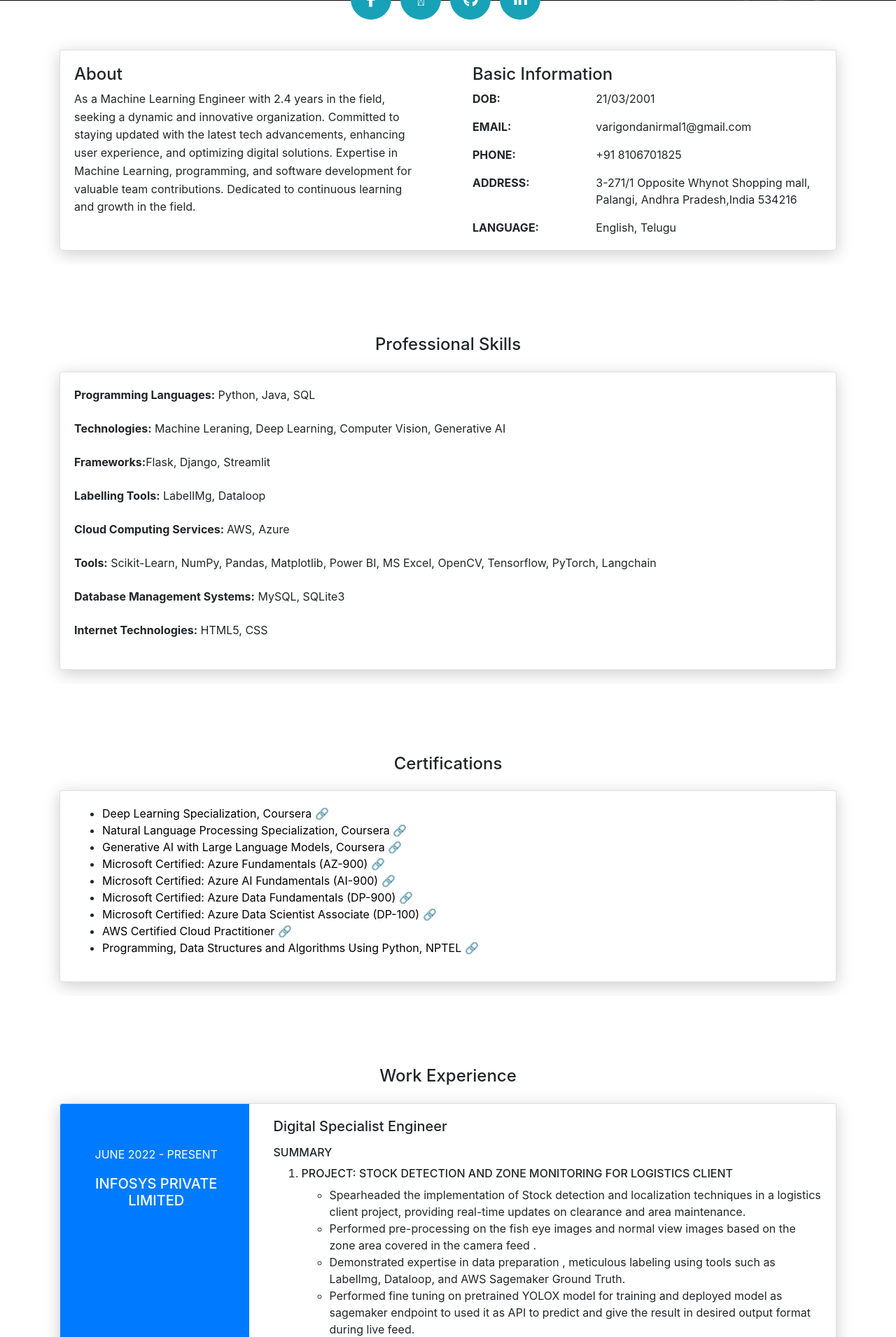
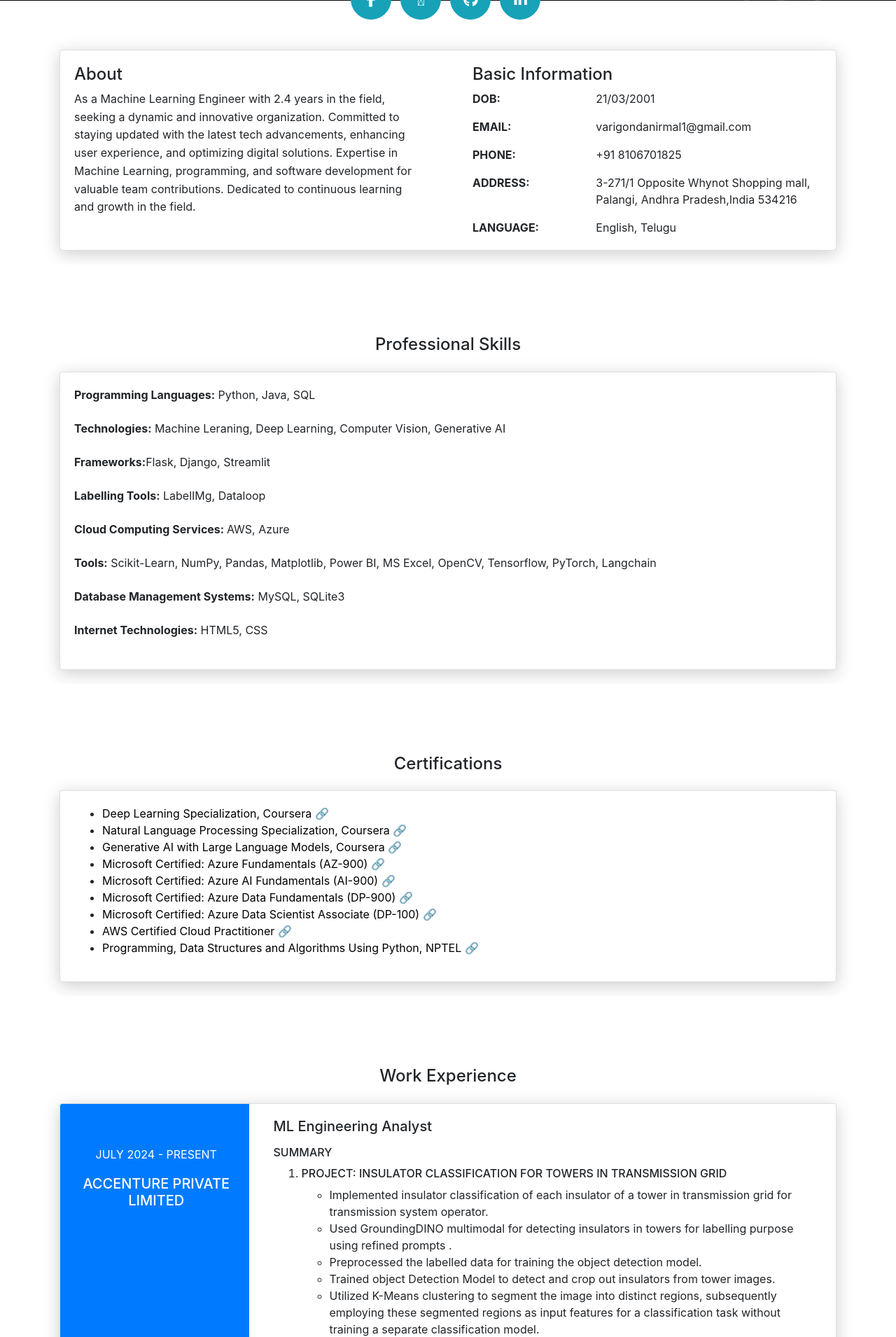
Before and after one commit to NirmalVignu/portifolio, a Flask app: page / in a window 1280 px wide. Shown: the part 549-2459 px from the top of the page at 70% size. Run offline with Flask 2, Linux system fonts and the light colour scheme; some libraries are stand-ins or nearby versions.

Commit message:
new commit

```diff
--- a/templates/index.html
+++ b/templates/index.html
@@ -60,10 +60,10 @@
             </div>
             <div class="container">
               <div class="content-center">
-                <div class="cc-profile-image"><a href="#"><img src="static/images/nirmal_photo_new.jpg"
+                <div class="cc-profile-image"><a href="#"><img src="static/images/nirmal_photo.jpg"
                       alt="Image" /></a></div>
                 <div class="h2 title">Varigonda Sai Nirmal Vignu</div>
-                <p class="category text-white">Machine Learning Engineer @Infosys</p><a
+                <p class="category text-white">Machine Learning Engineer @Accenture</p><a
                   class="btn btn-primary smooth-scroll mr-2" href="#contact" data-aos="zoom-in"
                   data-aos-anchor="data-aos-anchor">Hire Me</a><a class="btn btn-primary" target="_blank"
                   href="{{ url_for('static',filename='NirmalVignu-Resume.pdf') }}" data-aos="zoom-in"
@@ -215,7 +215,48 @@
             <div class="row">
               <div class="col-md-3 bg-primary" data-aos="fade-right" data-aos-offset="50" data-aos-duration="500">
                 <div class="card-body cc-experience-header">
-                  <p>June 2022 - Present</p>
+                  <p>July 2024 - Present</p>
+                  <!-- <p>({{total_exp}} years)</p> -->
+                  <div class="h5">Accenture Private Limited</div>
+
+                </div>
+              </div>
+              <div class="col-md-9" data-aos="fade-left" data-aos-offset="50" data-aos-duration="500">
+                <div class="card-body">
+                  <div class="h5">ML Engineering Analyst</div>
+                  <p>
+                  <div class="h6">Summary</div>
+                  <ol>
+
+                    <li>
+                      <div class="h6">Project: Insulator Classification for towers in Transmission Grid
+                      </div>
+                    </li>
+                    <ul>
+                      <li>Implemented insulator classification of each insulator of a tower in transmission grid for
+                        transmission system operator.</li>
+                      <li>Used GroundingDINO multimodal for detecting insulators in towers for labelling purpose using
+                        refined prompts .</li>
+                      <li>Preprocessed the labelled data for training the object detection model.</li>
+                      <li>Trained object Detection Model to detect and crop out insulators from tower images.</li>
+                      <li>Utilized K-Means clustering to segment the image into distinct regions, subsequently employing
+                        these segmented regions as input features for a classification task without training a separate
+                        classification model.</li>
+
+                    </ul>
+                  </ol>
+                  </p>
+                </div>
+              </div>
+            </div>
+          </div>
+
+
+          <div class="card">
+            <div class="row">
+              <div class="col-md-3 bg-primary" data-aos="fade-right" data-aos-offset="50" data-aos-duration="500">
+                <div class="card-body cc-experience-header">
+                  <p>June 2022 - June 2024</p>
                   <!-- <p>({{total_exp}} years)</p> -->
                   <div class="h5">Infosys Private Limited</div>
 
@@ -259,10 +300,13 @@
                       </div>
                     </li>
                     <ul>
-                      <li>Developed a YOLOv8 model-based solution for retail customers, catering to their unique requirements,.</li>
-                      <li>Trained the model on custom data provided by the customer, meticulously labeling images using LabelImg and preparing
+                      <li>Developed a YOLOv8 model-based solution for retail customers, catering to their unique
+                        requirements,.</li>
+                      <li>Trained the model on custom data provided by the customer, meticulously labeling images using
+                        LabelImg and preparing
                         the data for training.</li>
-                      <li>Ensured precise planogram arrangement and implemented post-processing techniques to guarantee correct order and
+                      <li>Ensured precise planogram arrangement and implemented post-processing techniques to guarantee
+                        correct order and
                         placement.</li>
                     </ul>
                   </ol>
```
Also changed, not shown: static/images/20240711_165017.jpg (added), static/images/me.jpg (deleted), static/images/me.png (deleted), static/images/me1 (1).png (deleted), static/images/me1.jpg (deleted), static/images/me1.png (deleted), static/images/me2.jpg (deleted), static/images/me3.jpg (deleted), static/images/nirmal_photo.JPG, 1 other file.
